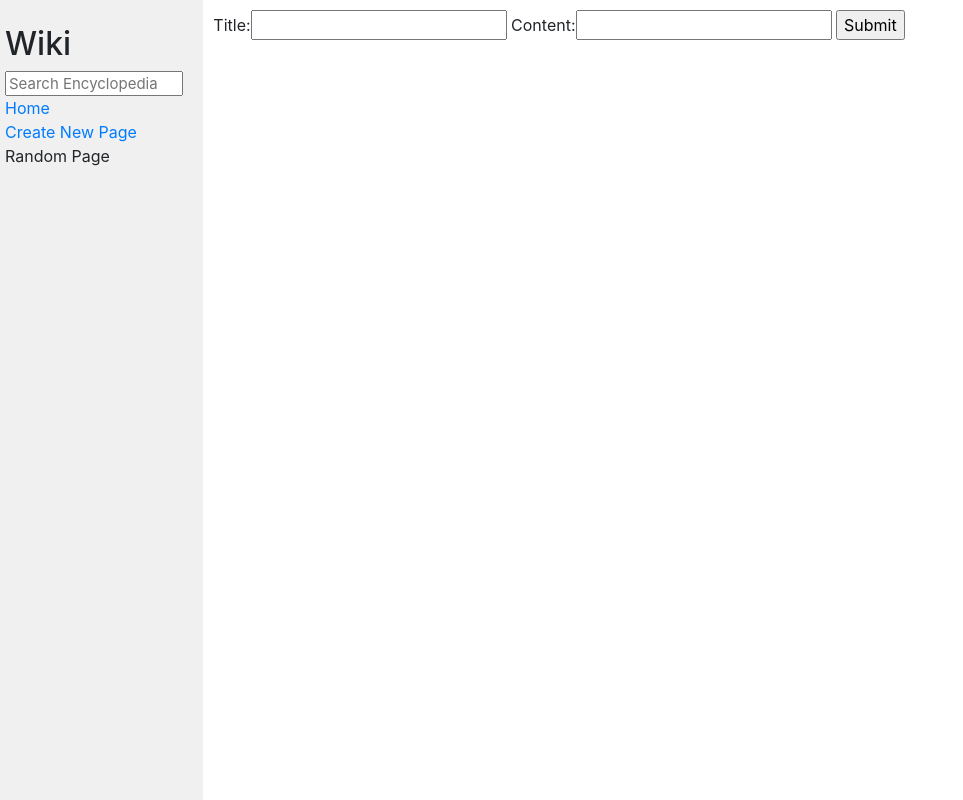
After one commit to Abhishek-Rath/Wiki, a Django app: template encyclopedia/templates/encyclopedia/create.html in a window 1280 px wide. The commit adds this page. Shown: the whole page, without its empty margins (0-963 px from the left). Run offline with Django 3.2, Linux system fonts and the light colour scheme; the template is opened without the code that fills it: values that come from a table or form of the project are taken from there, others are empty; some libraries are stand-ins or nearby versions.

Commit message:
Modified  templates

```diff
--- /dev/null
+++ b/encyclopedia/templates/encyclopedia/create.html
@@ -0,0 +1,11 @@
+{% extends "encyclopedia/layout.html" %}
+
+{% block title %} Create {% endblock %}
+
+{% block body %}
+<form action="{% url 'create' %}" method="POST">
+    {% csrf_token %}
+    {{ form }}
+    <input type="submit" value="Submit">
+</form>
+{% endblock %}
--- a/encyclopedia/templates/encyclopedia/entry.html
+++ b/encyclopedia/templates/encyclopedia/entry.html
@@ -3,5 +3,5 @@
 {% block title %}  {{title}}     {% endblock %}
 
 {% block body %}
-{{page_converted | safe}}
+{{converted_page | safe}}
 {% endblock %}
--- a/encyclopedia/templates/encyclopedia/error.html
+++ b/encyclopedia/templates/encyclopedia/error.html
@@ -1,6 +1,6 @@
 {% extends "encyclopedia/layout.html" %}
 {% block body %}
 
-<h1>Sorry, the page you're looking for isn't available.</h1>
+<h1>{{ message }}</h1>
 
 {% endblock %}
--- a/encyclopedia/templates/encyclopedia/index.html
+++ b/encyclopedia/templates/encyclopedia/index.html
@@ -6,7 +6,6 @@
 
 {% block body %}
     <h1>All Pages</h1>
-
     <ul>
         {% for entry in entries %}
             <li><a href="/wiki/{{entry}}">{{entry}}</a></li>
--- a/encyclopedia/templates/encyclopedia/layout.html
+++ b/encyclopedia/templates/encyclopedia/layout.html
@@ -11,15 +11,16 @@
     <body>
         <div class="row">
             <div class="sidebar col-lg-2 col-md-3">
-                <h2>Wiki</h2>
-                <form>
-                    <input class="search" type="text" name="q" placeholder="Search Encyclopedia">
+                <form action="{% url 'index' %}" method="POST">
+                    {% csrf_token %}
+                    <h2>Wiki</h2>
+                        <input class="search" type="text" name="q" placeholder="Search Encyclopedia">
                 </form>
                 <div>
                     <a href="{% url 'index' %}">Home</a>
                 </div>
                 <div>
-                    Create New Page
+                    <a href="{% url 'create' %}">Create New Page</a>
                 </div>
                 <div>
                     Random Page
--- a/encyclopedia/urls.py
+++ b/encyclopedia/urls.py
@@ -5,4 +5,5 @@ from . import views
 urlpatterns = [
     path("", views.index, name = "index"),
     path("<str:title>/", views.entry, name = "entry"),
+    path("create", views.create, name = "create")
 ]
--- a/encyclopedia/views.py
+++ b/encyclopedia/views.py
@@ -1,15 +1,58 @@
 from django.shortcuts import render
-
+from django import forms
 from . import util
 from markdown2 import Markdown
 
+class CreateNewPage(forms.Form):
+    title = forms.CharField(label = 'Title', max_length = 50)
+    content = forms.CharField(max_length = 500)
+
+
+
+
 
 def index(request):
+
+    #Get list of all the entries
+    entries = util.list_entries()
+
+    markdowner = Markdown()
+
+    if request.method == "POST":
+        search_query = request.POST.get('q')
+
+        found = 0
+        for entry in entries:
+            if search_query.lower() == entry.lower():
+                found = 1
+                break
+            else:
+                pass
+
+        if found == 1:
+            # Get the decoded markdown file
+            get_md = util.get_entry(search_query)
+
+            # Convert the md into html
+            converted_page = markdowner.convert(get_md)
+
+            return render(request, "encyclopedia/entry.html", {
+                "converted_page":converted_page,
+                "title":search_query,
+            })
+        else:
+            return render(request, "encyclopedia/search.html",{
+                "entries":entries,
+                "message":"Sorry, the page you're looking for is not available. Here are some available entries."
+            })
+
     return render(request, "encyclopedia/index.html", {
-        "entries": util.list_entries()
+        "entries":entries,
     })
 
+
 def entry(request, title):
+    """ Function to display all the entries available."""
 
     #Get list of all the entries
     entries = util.list_entries()
@@ -18,18 +61,33 @@ def entry(request, title):
 
     #Check if the title is present in the entries
     if title in entries:
-
-        # Get the decoded markdown file
         get_md = util.get_entry(title)
-
-        # Convert the md into html
-        page_converted = markdowner.convert(get_md)
+        converted_page = markdowner.convert(get_md)
 
         return render(request, "encyclopedia/entry.html",{
-            "page_converted": page_converted,
+            "converted_page": converted_page,
             "title":title,
         })
 
     #title not present in entries
     else:
-        return render(request, "encyclopedia/error.html")
+        return render(request, "encyclopedia/error.html", {
+            "message": "Sorry, the page you're looking for isn't available."
+        })
+
+
+
+
+def create(request):
+    # if request.method == "POST":
+    #     # Create a form instance and populate it with data from the request.
+    #     form =  CreateNewPage(request.POST)
+
+    #     # Check if form is valid
+    #     if form.is_valid():
+    #         title = form.cleaned_data["title"]
+    #         content = form.cleaned_data["content"]
+
+    return render(request, "encyclopedia/create.html", {
+        "form": CreateNewPage()
+    })
```
Also changed, not shown: encyclopedia/templates/encyclopedia/search.html (added, +17 -0 lines).
